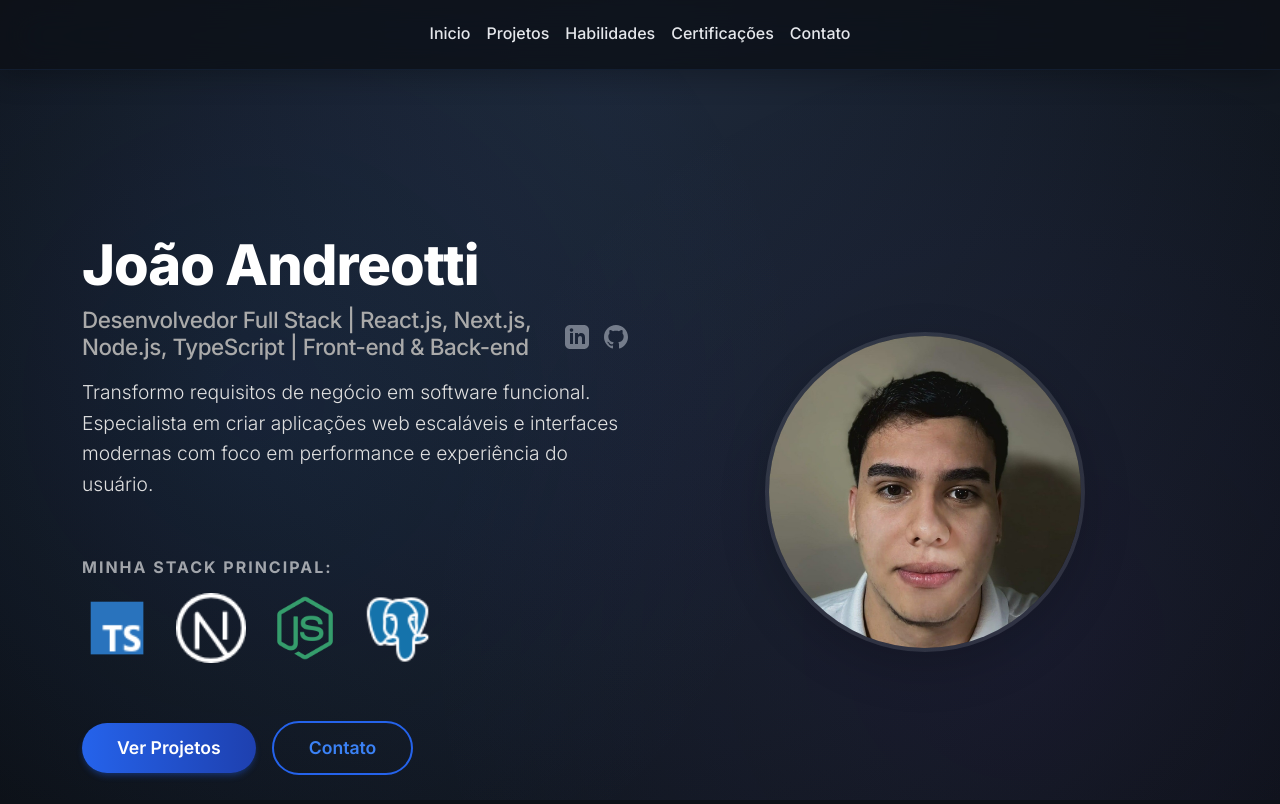
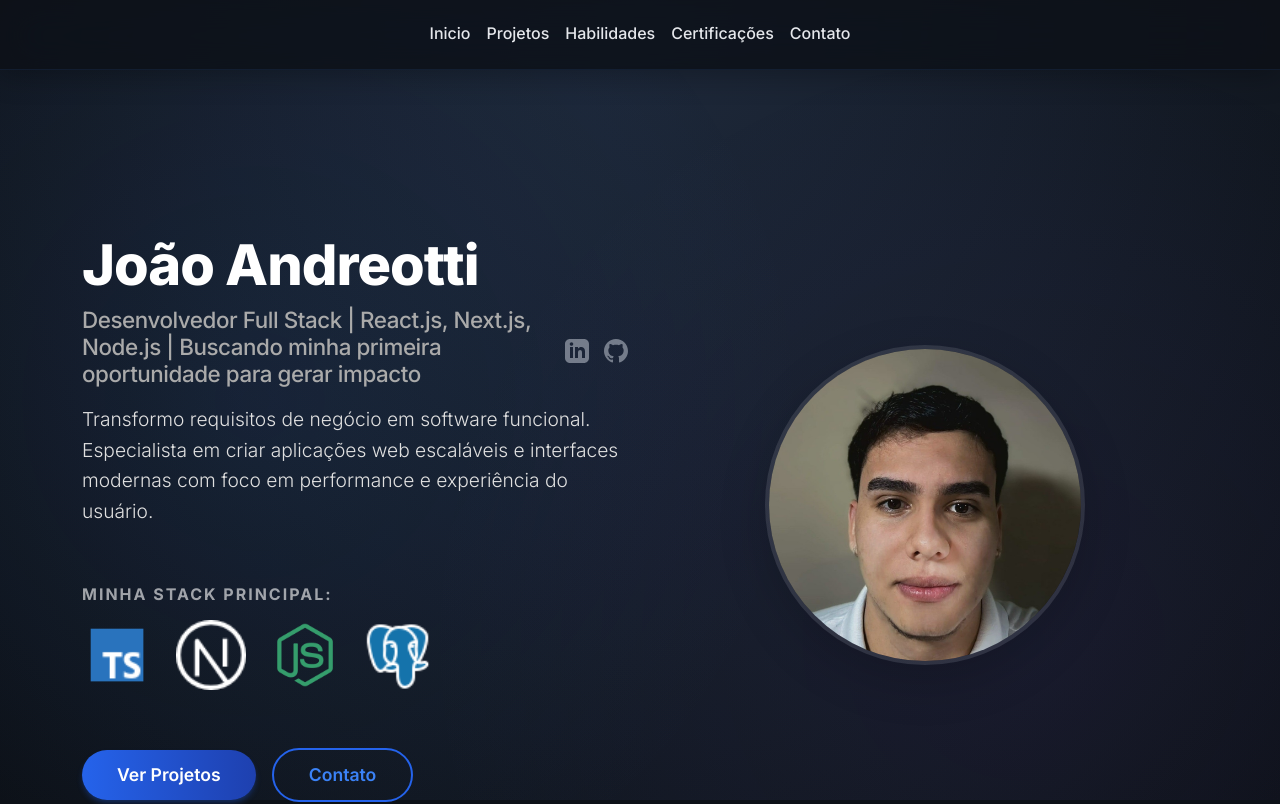
Before and after one commit to JoaoAndreotti90/meu-portfolio, a React (Vite) app: page / in a window 1280 px wide. Shown: the top 804 px of the page. Built offline with nearby package versions, Linux system fonts and the light colour scheme.

Commit message:
atualizado 4.1

```diff
--- a/src/components/Pages/Home/Home.jsx
+++ b/src/components/Pages/Home/Home.jsx
@@ -19,7 +19,7 @@ function Home() {
 
             <div className="subtitle-wrapper mb-3">
               <h2 className="home-subtitle">
-                Desenvolvedor Full Stack | React.js, Next.js, Node.js, TypeScript | Front-end & Back-end
+                Desenvolvedor Full Stack | React.js, Next.js, Node.js | Buscando minha primeira oportunidade para gerar impacto
               </h2>
 
               <div className="social-links-inline">
@@ -89,7 +89,7 @@ function Home() {
               Sou <strong>Desenvolvedor Full Stack</strong> e estudante de Ciência da Computação (FIB), focado em resolver problemas reais através da tecnologia.
             </p>
             <p className="about-text">
-              Domino o ecossistema <strong>JavaScript (Next.js, React, Node.js e TypeScript)</strong>. Tenho experiência prática criando aplicações completas (SaaS), integrando Front-end moderno com APIs seguras, bancos de dados SQL e sistemas de pagamento.
+              Domino o ecossistema <strong>JavaScript (Next.js, React, Node.js e TypeScript)</strong>. Tenho experiência prática criando aplicações completas (SaaS), integrando Front-end moderno com APIs seguras, PostgreSQL e sistemas de pagamento.
             </p>
             <p className="about-text">
               Busco atuar como <strong>Júnior ou Estagiário</strong>, aplicando minha facilidade de comunicação e colaboração para entregar código limpo e resultados concretos para a equipe.
```
